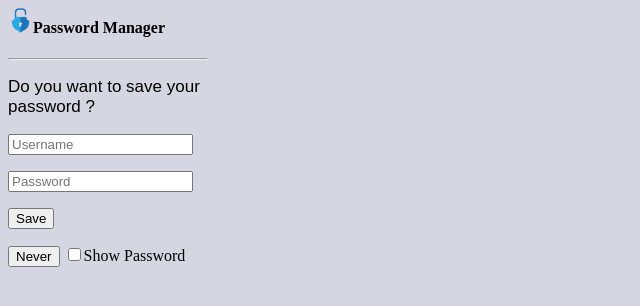
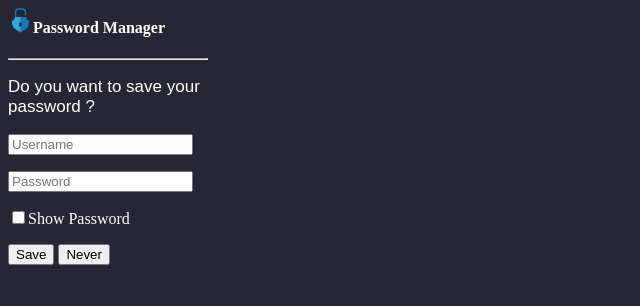
Before and after one commit to codex-iter/password-manager, a browser extension: page Extension/interface.htm in a window 1280 px wide. Shown: the whole page, without its empty margins (0-640 px from the left). Drawn offline with Linux system fonts and the light colour scheme.

Commit message:
Add files via upload

```diff
--- a/Extension/interface.htm
+++ b/Extension/interface.htm
@@ -20,22 +20,24 @@
 <script src="showpwsd.js"></script>
 <script type=" text/javascript " src="myscript.js "></script>
 <h4>
-    <img src="Extension.png " height=25 width=25 align="left ">Password Manager
+    <img src="Extension.png " height=25 width=25 align="left "><font color="white">Password Manager</font>
 </h4>
 <hr>
 
-<body style="background-color:rgba(9, 9, 85, 0.164); ">
-    <p class="sansserif " style="font-size:17px; "> Do you want to save your password ?
+<body style="background-color:rgba(4, 4, 20, 0.863); ">
+    <p class="sansserif " style="font-size:17px; "> <font color="white">Do you want to save your password ?</font>
         <p style="font-size:14px;">
             <form action="interface2.htm" method="get">
                 <label>
-                          <p> <input  type="text" id="user" placeholder="Username"/></p>
-                           <p> <input  type="password" id="pswd" placeholder="Password"/></p>
+                          <p><font color="white"> <input  type="text" id="user" placeholder="Username"/></font></p>
+                           <p> <font color="white"><input  type="password" id="pswd" placeholder="Password"/></font></p>
+                           <input type="checkbox" id="chkbx"><font color="white">Show Password</font></p>
                     </label>
                 <input type="submit" id="save" value="Save" />
+                <font color="white"><input type="button" id="never" value="Never">
             </form>
-            <input type="button" id="never" value="Never">
-            <input type="checkbox" id="chkbx">Show Password</p>
+
+
 
 </body>
 
--- a/Extension/interface2.htm
+++ b/Extension/interface2.htm
@@ -13,28 +13,30 @@
     </style>
     <title> Password Manager</title>
 </head>
-
+<link rel="stylesheet" href="interface2.css">
 <script type="text/javascript" src="background.js">
 </script>
 <script type="text/javascript" src="logic2.js"></script>
 </script>
 <h4>
-    <img src="Extension.png" height=25 width=25 align="left">Password Manager
+    <img src="Extension.png" height=25 width=25 align="left"><font color="white">Password Manager</font>
 </h4>
 <hr>
 <meta name="viewport" content="width=device-width, initial-scale=1">
 
 
-<body style="background-color:rgba(9, 9, 85, 0.164);">
-    <p class="sansserif" style="font-size:17px;"> Save your passwords for this site:
+<body style="background-color:rgba(4, 4, 20, 0.863);">
+    <p class="sansserif" style="font-size:17px;"> <font color="white">Your Password is Saved!</font>
         <p style="font-size:14px;">
             <form action="#">
                 <label>
-                    Username:
+                    <font color="white"> Username:</font>
                     <input name="user" type="text" id="user" readonly="readonly" />
-                    Password : <input name="pswd" type="password" id="pswd" readonly="readonly"/>
+                    <font color="white"> Password :</font>
+                    <input name="pswd" type="password" id="pswd" readonly="readonly"/>
+                    <p><input type="button" id="Ok" value="Okay"></p>
                 </label> </form>
-            <input type="button" id="Ok" value="Okay">
+
         </p>
 </body>
 
```
